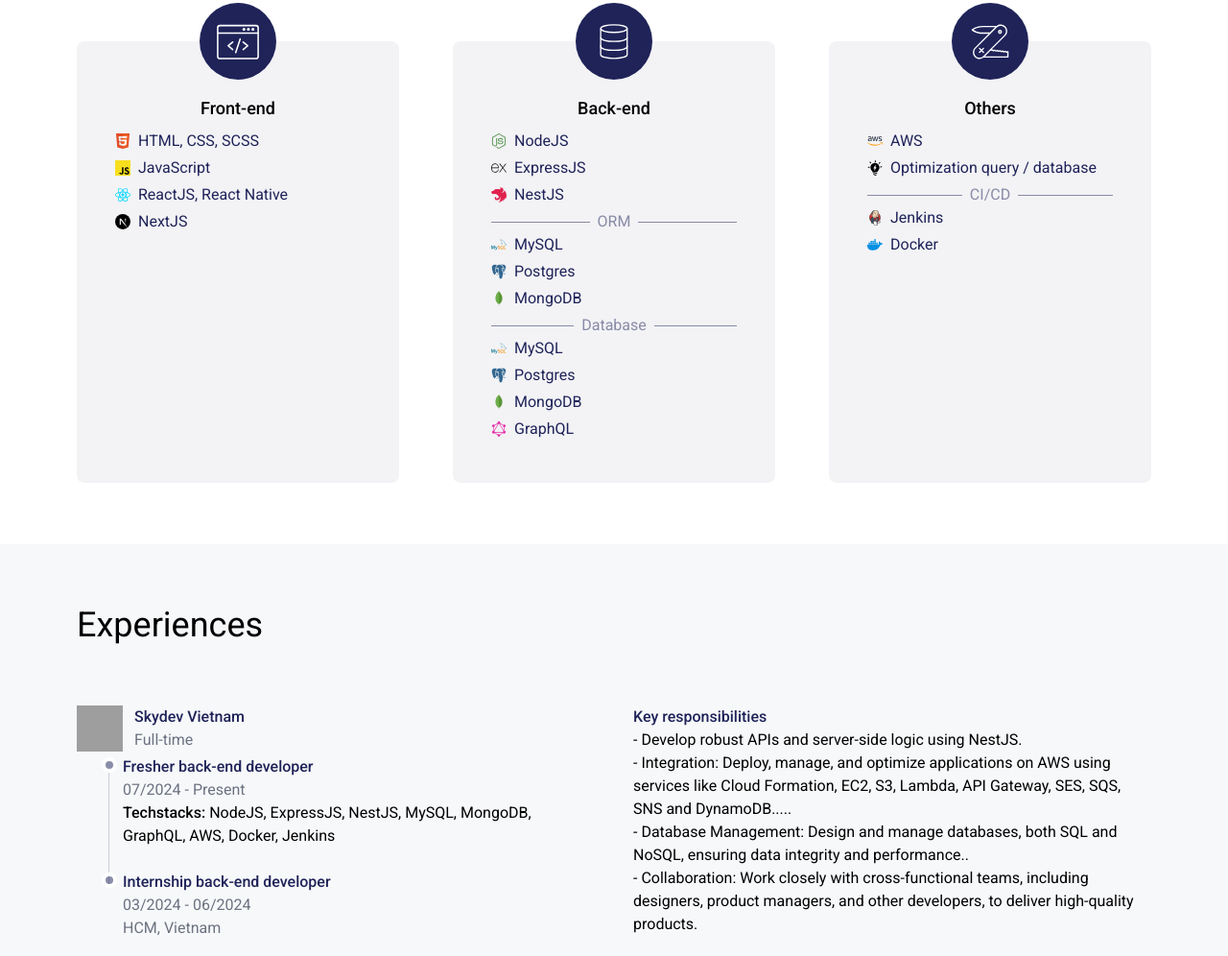
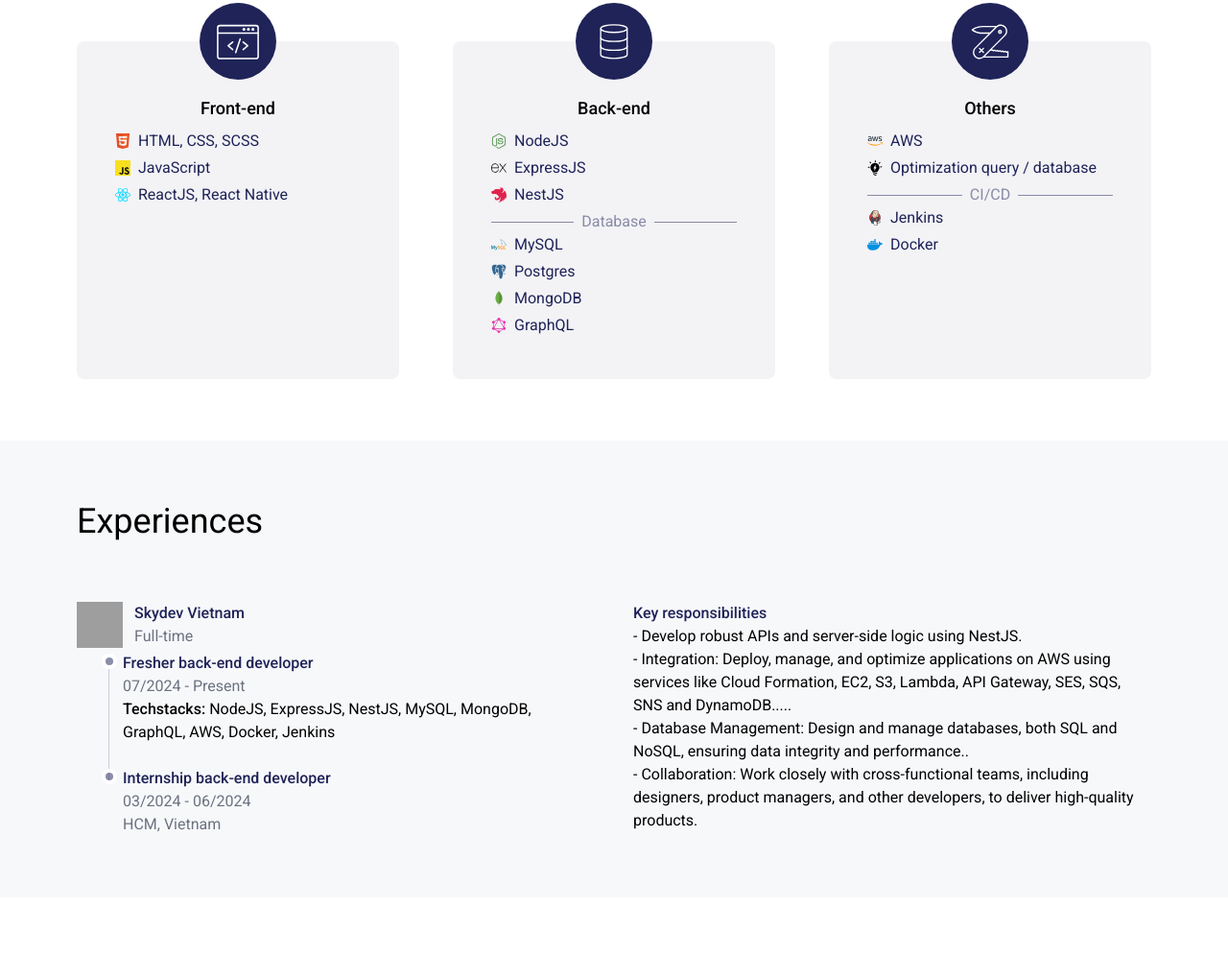
Before and after one commit to nxquan/portfolio, a plain HTML site: page index.html in a window 1280 px wide. Shown: the part 1116-2112 px from the top of the page at 96% size. Drawn offline with nearby package versions, Linux system fonts and the light colour scheme; grey boxes are pictures that could not be loaded.

Commit message:
chore: remove orm

```diff
--- a/index.html
+++ b/index.html
@@ -86,6 +86,9 @@
               Vietnam</a></li>
         </ul>
       </li>
+      <!-- <li class="h-full leading-[60px]">
+        <a class="block px-3 mx-3 hover:text-blue-500" href="#travels">Travels</a>
+      </li> -->
     </ul>
   </div>
 
@@ -177,10 +180,6 @@
             <img src="assets/images/icons/front-end/react.svg" alt="JS" class="w-[16px] h-[16px] mr-2">
             ReactJS, React Native
           </li>
-          <li class="flex items-center mb-1 text-primary">
-            <img src="assets/images/icons/front-end/next.svg" alt="JS" class="w-[16px] h-[16px] mr-2">
-            NextJS
-          </li>
         </ul>
       </div>
 
@@ -203,7 +202,7 @@
             <img src="assets/images/icons/back-end/nestjs.svg" alt="NestJS" class="w-[16px] h-[16px] mr-2">
             NestJS
           </li>
-          <div class="flex items-center">
+          <!-- <div class="flex items-center">
             <div class="h-[1px] w-full bg-primary/[0.5] my-2"></div>
             <span class="text-primary/[0.5] mx-2">ORM</span>
             <div class="h-[1px] w-full bg-primary/[0.5] my-2"></div>
@@ -219,7 +218,7 @@
           <li class="flex items-center mb-1 text-primary">
             <img src="assets/images/icons/back-end/mongodb.svg" alt="JS" class="w-[16px] h-[16px] mr-2">
             MongoDB
-          </li>
+          </li> -->
 
           <div class="flex items-center">
             <div class="h-[1px] w-full bg-primary/[0.5] my-2"></div>
```
